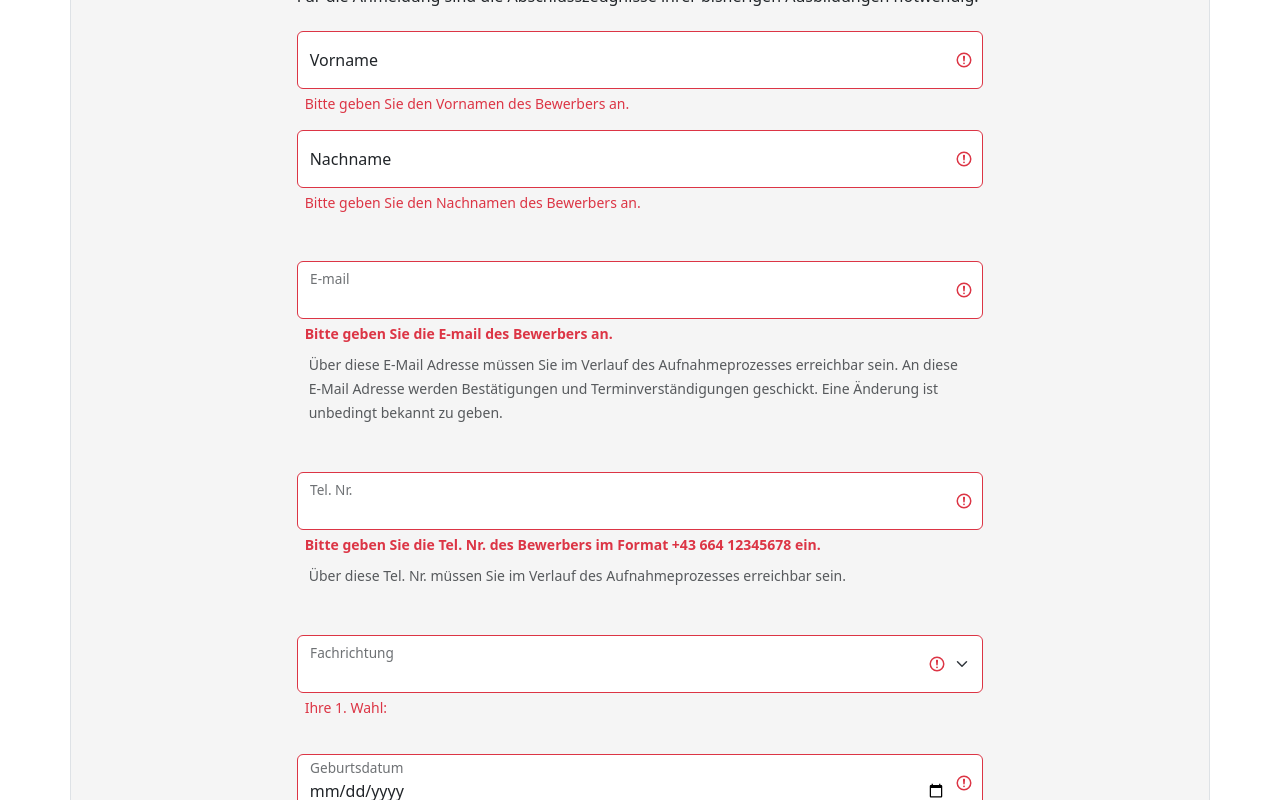
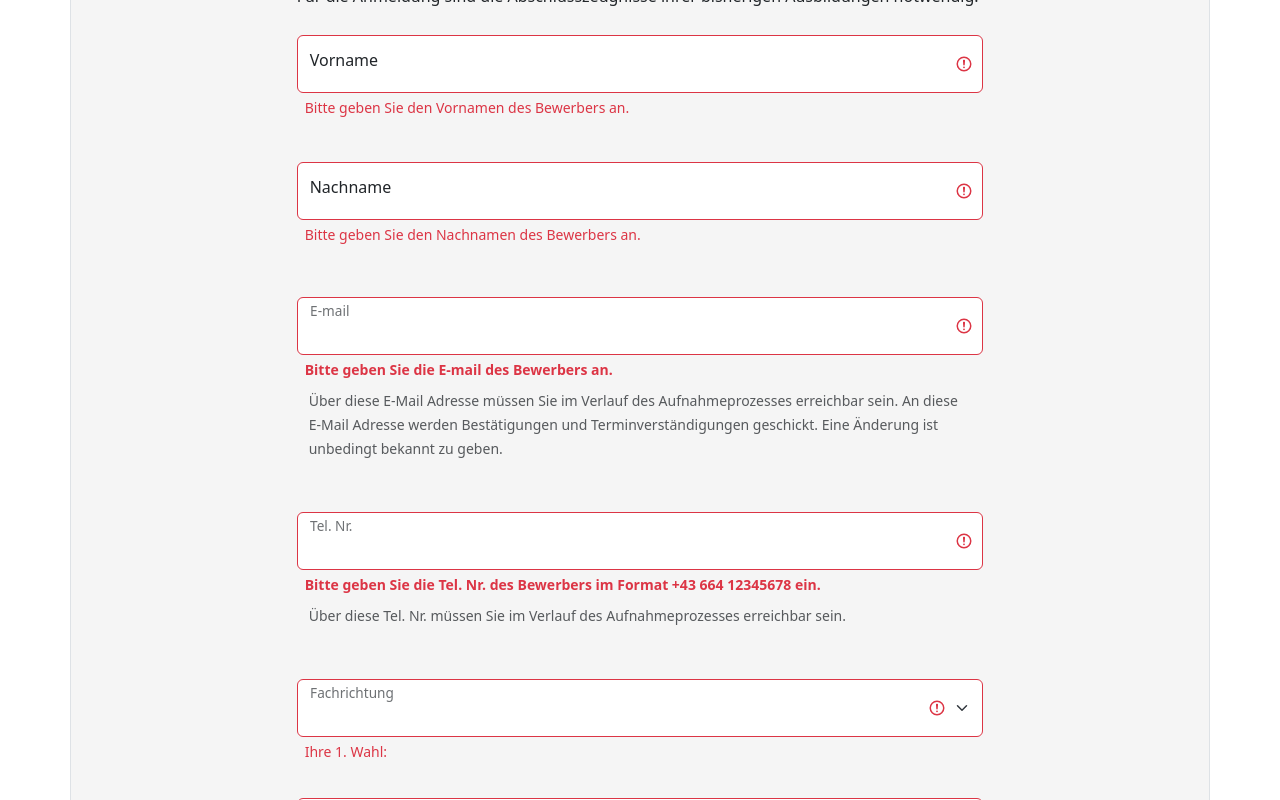
Before and after one commit to DataPhaseDan/HTL_SVS, a React (Vite) app: page / in a window 1280 px wide. Shown: the part 380-1180 px from the top of the page. Built offline with nearby package versions, Linux system fonts and the light colour scheme.

Commit message:
implement_forms_appendToPreviousBugfix

```diff
--- a/src/App.tsx
+++ b/src/App.tsx
@@ -144,11 +144,12 @@ function App() {
           <Form validated={validated} onSubmit={handleSubmit}>
 
 
-            <Row className="mb-2 mt-4 ">
+            <Row className="mb-4 mt-4 ">
               <Form.Group controlId="validationVorname">
                 <FloatingLabel
                   controlId="formVorname"
                   label="Vorname"
+                  className="pt-1"
                 >
                   <Form.Control
                     required
@@ -156,6 +157,7 @@ function App() {
                     placeholder="Vorname"
                     ref={inputRefVorname}
                     onBlur={handleBlurVorname}
+                  // className="pt-4"
                   // pattern="[A-Z][a-z]*"
                   />
                   <Form.Control.Feedback type="invalid" className="mx-2 mb-3">
@@ -163,11 +165,14 @@ function App() {
                   </Form.Control.Feedback>
                 </FloatingLabel>
               </Form.Group>
-
+            </Row>
+            <Row className="mb-5 mt-4 ">
               <Form.Group controlId="validationNachname">
                 <FloatingLabel
                   controlId="formNachname"
                   label="Nachname"
+                  className="pt-1"
+
                 >
                   <Form.Control
                     required
@@ -196,6 +201,8 @@ function App() {
               <FloatingLabel
                 label="E-mail"
                 controlId="formEmail"
+                className="pt-1"
+
               >
                 <Form.Control
                   required
@@ -232,6 +239,8 @@ function App() {
               <FloatingLabel
                 label="Tel. Nr."
                 controlId="formPhone"
+                className="pt-1"
+
               >
                 <Form.Control
                   required
@@ -266,7 +275,9 @@ function App() {
               <FloatingLabel
                 controlId="formSelectFachrichtung"
                 label="Fachrichtung"
-                className="mt-5"
+                // className="mt-5"
+                className="pt-1"
+
               >
                 <Form.Select required>
                   <option></option>
@@ -425,12 +436,13 @@ function App() {
         </Col>
         <Modal show={showModal} onHide={() => setShowModal(false)} backdrop="static">
           <Modal.Header closeButton>
-          <Modal.Title>E-Mail zur Verifizierung{email}</Modal.Title>
+            <Modal.Title>E-Mail zur Verifizierung</Modal.Title>
           </Modal.Header>
-        <Modal.Body>Um die angegebene E-Mailadresse  zu ver</Modal.Body>
+          <Modal.Body>Um die angegebene E-Mailadresse <strong>{email}</strong> zu verifizieren, wurde eine Nachricht and diese Adresse versendet. Sie können erst mit der Anmeldung fortfahren, wenn Sie den Erhalt dieser Nachricht bestätigt haben.
+            Sollten Sie keine E-Mail erhalten haben, prüfen Sie neben dem Posteingangsordner bitte auch ihren Spam-Ordner.</Modal.Body>
           <Modal.Footer>
-          <Button variant="secondary" onClick={() => setShowModal(false)}>
-            Close
+            <Button variant="success" onClick={() => setShowModal(false)}>
+              OK
             </Button>
           </Modal.Footer>
         </Modal>
```
Lines whose indentation alone changed are shown as unchanged.
